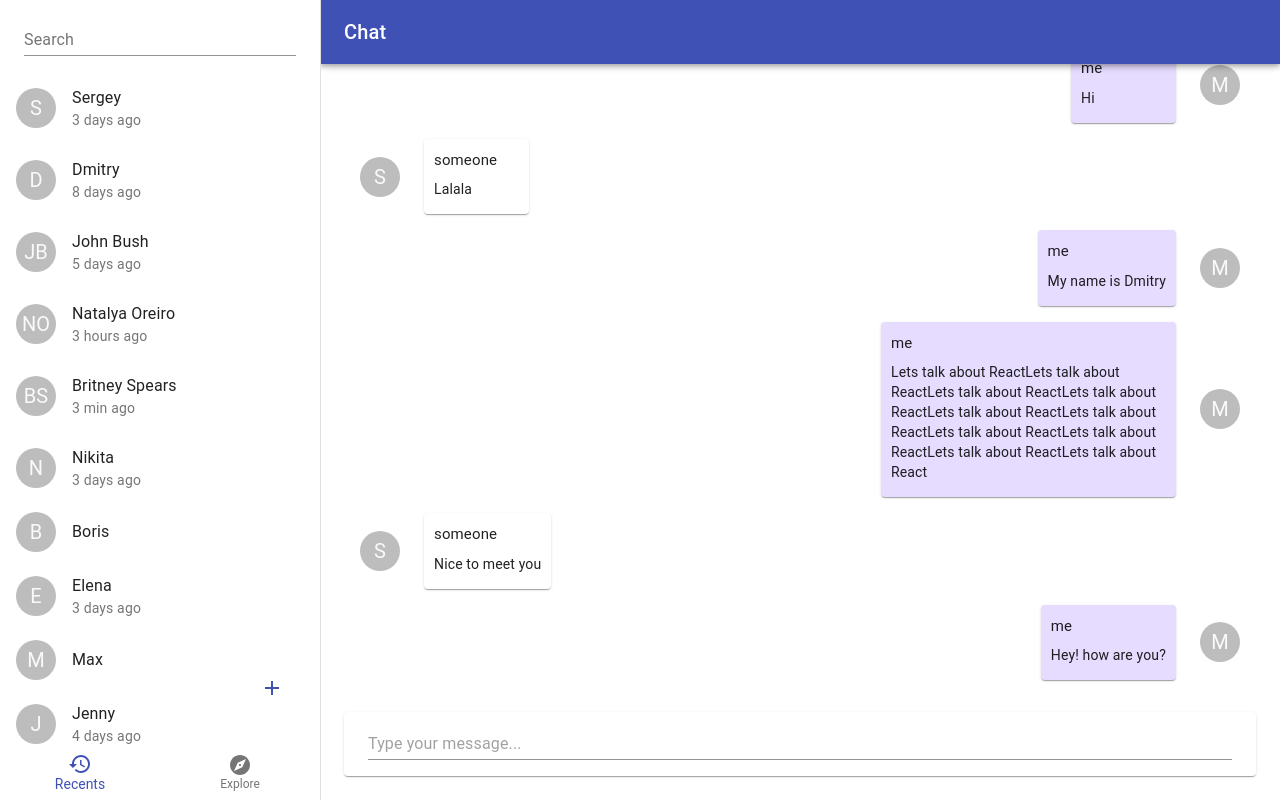
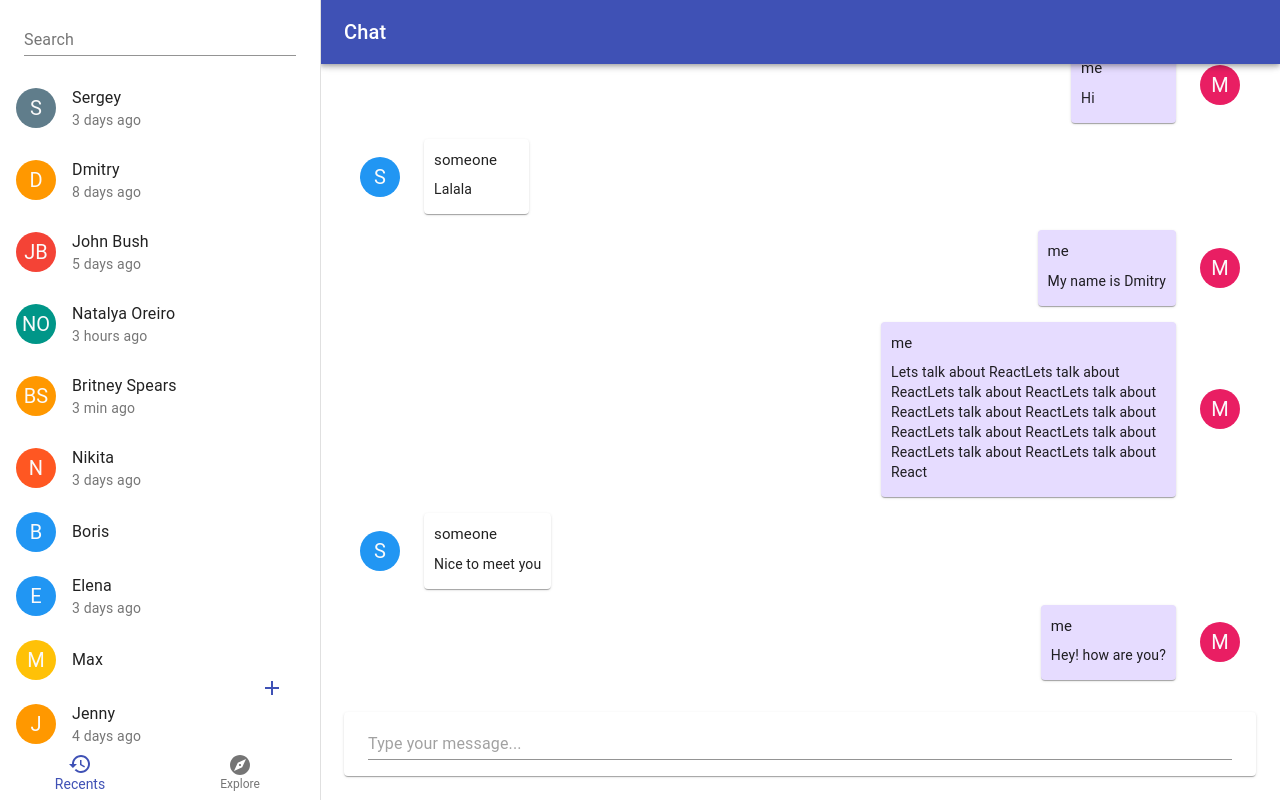
Before and after one commit to dmbudkov/chat, a React (Create React App) app: page / in a window 1280 px wide. Built offline with nearby package versions, Linux system fonts and the light colour scheme.

Commit message:
Created clever Avatar colors, continue separate components

```diff
--- a/src/components/AvatarPerson.js
+++ b/src/components/AvatarPerson.js
@@ -1,11 +1,12 @@
 import React from "react";
 import Avatar from "@material-ui/core/Avatar";
 import titleInitials from "../utils/title-initial";
+import getColor from "../utils/color-from";
 
 
 export default function AvatarPerson({ sender }) {
   return (
-    <Avatar>
+    <Avatar style={{ background: getColor(sender) }}>
       {titleInitials(sender)}
     </Avatar>
   )
--- a/src/components/ChatList.js
+++ b/src/components/ChatList.js
@@ -1,12 +1,7 @@
 import React from "react";
 import { withStyles } from "@material-ui/core";
-import ListItem from "@material-ui/core/ListItem";
-import ListItemAvatar from "@material-ui/core/ListItemAvatar";
-import Avatar from "@material-ui/core/Avatar";
-import titleInitials from "../utils/title-initial";
-import ListItemText from "@material-ui/core/ListItemText";
 import List from "@material-ui/core/List";
-
+import ChatListItem from "./ChatListItem";
 
 const styles = {
   list: {
@@ -19,15 +14,8 @@ const styles = {
 function ChatList({ classes, chats }) {
   return (
     <List className={classes.list}>
-      {chats.map((chat, index) => (
-        <ListItem key={index}>
-          <ListItemAvatar>
-            <Avatar>
-              {titleInitials(chat.title)}
-            </Avatar>
-          </ListItemAvatar>
-          <ListItemText primary={chat.title} secondary={chat.date} />
-        </ListItem>
+      {chats && chats.map((chat, index) => (
+        <ChatListItem { ...chat } key={index} />
       ))}
     </List>
   )
--- /dev/null
+++ b/src/components/ChatListItem.js
@@ -0,0 +1,19 @@
+import React from "react";
+import ListItem from "@material-ui/core/ListItem";
+import ListItemAvatar from "@material-ui/core/ListItemAvatar";
+import ListItemText from "@material-ui/core/ListItemText";
+import AvatarPerson from "./AvatarPerson";
+
+
+function ChatListItem({ title, date }) {
+  return (
+    <ListItem>
+      <ListItemAvatar>
+        <AvatarPerson sender={title} />
+      </ListItemAvatar>
+      <ListItemText primary={title} secondary={date} />
+    </ListItem>
+  )
+}
+
+export default ChatListItem;
--- a/src/components/MessagesList.js
+++ b/src/components/MessagesList.js
@@ -38,7 +38,7 @@ class MessagesList extends React.Component {
 
     return (
       <List className={classes.messages} ref={this.messages}>
-        {messages.map((message, index) => (
+        {messages && messages.map((message, index) => (
           <Message {...message} key={index} />
         ))}
       </List>
--- a/src/index.js
+++ b/src/index.js
@@ -1,7 +1,7 @@
 import React from 'react';
 import ReactDOM from 'react-dom';
 import './index.css';
-import App from './App';
+import App from './components/App';
 import * as serviceWorker from './serviceWorker';
 
 ReactDOM.render(
--- /dev/null
+++ b/src/utils/color-from.js
@@ -0,0 +1,34 @@
+import purple from '@material-ui/core/colors/purple';
+import red from '@material-ui/core/colors/red';
+import pink from '@material-ui/core/colors/pink';
+import indigo from '@material-ui/core/colors/indigo';
+import blue from '@material-ui/core/colors/blue';
+import teal from '@material-ui/core/colors/teal';
+import green from '@material-ui/core/colors/green';
+import lightgreen from '@material-ui/core/colors/lightGreen';
+import amber from '@material-ui/core/colors/amber';
+import orange from '@material-ui/core/colors/orange';
+import deepOrange from '@material-ui/core/colors/deepOrange';
+import deepPurple from '@material-ui/core/colors/deepPurple';
+import blueGrey from '@material-ui/core/colors/blueGrey';
+
+const colors = [purple, red, pink, indigo, blue, teal, green, lightgreen, amber, orange, deepOrange, deepPurple, blueGrey];
+
+export default function (string) {
+  try {
+    const index = string
+      .toString()
+      .split('')
+      .map(char => char.charCodeAt())
+      .reduce((sum, el) => sum + el, 0);
+
+    const colorIndex = index % colors.length;
+
+    return colors[colorIndex][500];
+
+  } catch (err) {
+    console.error(err);
+    return blueGrey[500];
+  }
+
+}
```
Also changed, not shown: src/components/App.js (renamed from src/App.js, +4 -4 lines), 1 other file (tests, documents, lock files or other folders).
